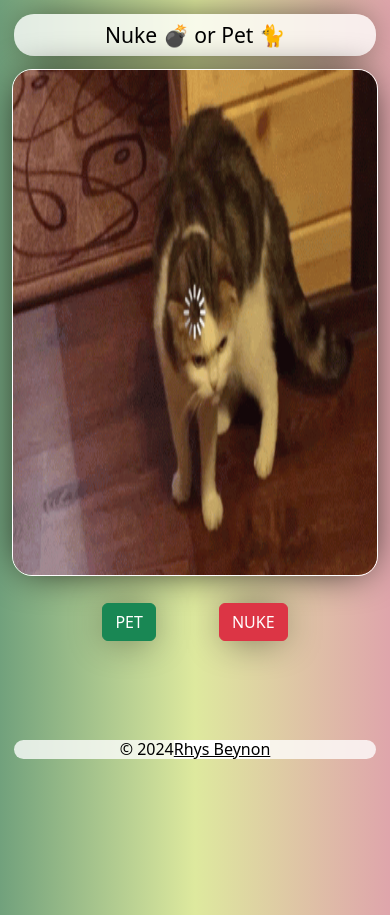
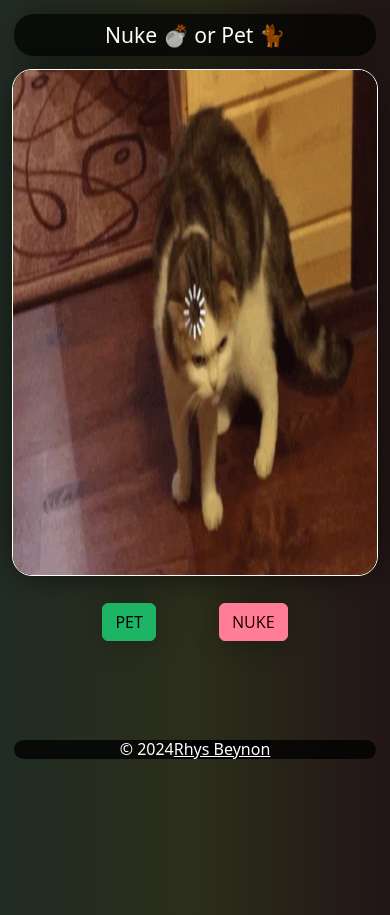
Before and after one commit to rhysbeynon/Cat-Ratings-Nuke-Or-Pet, a plain HTML site: page index.html in a window 390 px wide. Drawn offline with nearby package versions, Linux system fonts and the dark colour scheme; no server answers.

Commit message:
Dark Mode

```diff
--- a/style.css
+++ b/style.css
@@ -27,6 +27,44 @@ h2 {
     display: flex;
 }
 
+/* dark mode magic */
+@media (prefers-color-scheme: dark) {
+  /* Invert all elements on the body while attempting to not alter the hue substantially. */
+  body {
+    filter: invert(100%) hue-rotate(180deg);
+    background: linear-gradient(to right, #212c24, #2b2e1a, #221516); /* Linear gradient from left (red) to right (green) */
+  }
+
+  /* Workarounds and optical adjustments. */
+
+  /* Firefox workaround: Set the background colour for the html
+     element separately because, unlike other browsers, Firefox
+     doesn’t apply the filter to the root element’s background. */
+  html {
+
+    }
+
+    /* Do not invert media (revert the invert). */
+    img, video, iframe {
+        filter: invert(100%) hue-rotate(180deg);
+    }
+    /* Improve contrast on icons. */
+    .icon {
+        filter: invert(15%) hue-rotate(180deg);
+    }
+
+    /* Re-enable code block backgrounds. */
+    pre {
+        filter: invert(6%);
+    }
+
+    /* Improve contrast on list item markers. */
+    li::marker {
+        color: #666;
+    }
+}
+/* end of dark mode magic */
+
 img {
         max-width: 60%; /* Adjust based on your preference */
         margin: 0 20px; /* Space between the buttons and the image */
@@ -43,7 +81,7 @@ img {
 }
 @media (max-width: 600px) {
         .fixed-size-image {
-    box-shadow: 0 1px 40px -10px #000000;
+        box-shadow: 0 1px 40px -10px #000000; /* Updated box-shadow color */
         width: 100vw;
         }
 }
@@ -98,13 +136,6 @@ img {
     }
 }
 
-#overlayImage {
-    height: 60vh;
-    margin-top: 10vh;
-    display: flex;
-    justify-content: center;
-    align-items: center;
-}
 
 #centerContent {
     display: flex;
@@ -161,3 +192,36 @@ img {
     }
 
 }
+
+@media (prefers-color-scheme: dark) {
+    #headerBar {
+        display: flex;
+        height: 5vh;
+        justify-content: center;
+        align-items: center;
+        margin: 3.5vw 3.5vw;
+        background-color: #ffffffbb;
+        box-shadow: 0 1px 40px -10px #ffffff;
+        color: rgb(0, 0, 0);
+        opacity: 100%;
+        border-radius: 20px;
+    }
+}
+@media (prefers-color-scheme: dark) {
+    .choiceButton {
+        box-shadow: 0 1px 40px -10px #ffffff;
+        filter: saturate(160%);
+        display: flex;
+        justify-content: center;
+        align-items: center;
+        /* margin-top: 5vh; */
+        margin: 7vw 5vw;
+        size: 30vw 10vh;
+    }
+}
+@media (prefers-color-scheme: dark) {
+    .fixed-size-image {
+    box-shadow: 0 1px 40px -10px #000000; /* Updated box-shadow color */
+    width: 100vw;
+    }
+}
```
Lines whose indentation alone changed are shown as unchanged.
